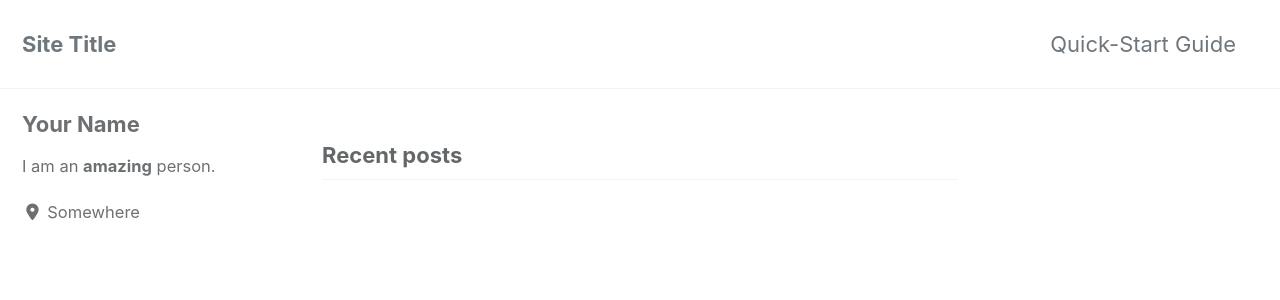
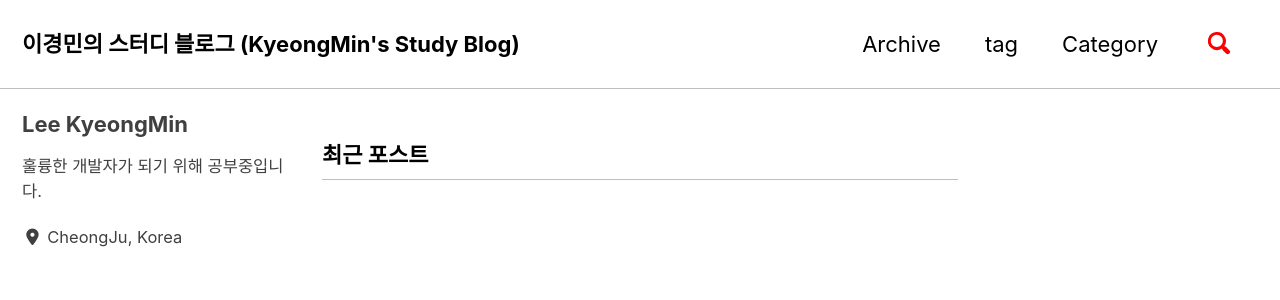
Before and after one commit to ekmst1027/test, a Jekyll site: the page built from index.html, in a window 1280 px wide and 900 px high. Shown: the top 300 px of the window. Built offline with Jekyll 4.4.1, drawn with Linux system fonts in a browser that asks for light colours; cached includes are drawn as plain includes; nearby versions of some CDN libraries; the list of posts is cut into pages by our own code; some of the changed text lies outside the part shown.

Commit message:
설정값 변경 및 초기세팅

```diff
--- a/Gemfile
+++ b/Gemfile
@@ -1,2 +1,4 @@
 source "https://rubygems.org"
-gemspec
+
+gem "jekyll", "~> 3.5"
+gem "minimal-mistakes-jekyll"
--- a/_config.yml
+++ b/_config.yml
@@ -12,92 +12,91 @@
 
 # theme                  : "minimal-mistakes-jekyll"
 # remote_theme           : "mmistakes/minimal-mistakes"
-minimal_mistakes_skin    : "default" # "air", "aqua", "contrast", "dark", "dirt", "neon", "mint", "plum", "sunrise"
+minimal_mistakes_skin: "contrast" # "air", "aqua", "contrast", "dark", "dirt", "neon", "mint", "plum", "sunrise"
 
 # Site Settings
-locale                   : "en-US"
-title                    : "Site Title"
-title_separator          : "-"
-subtitle                 : # site tagline that appears below site title in masthead
-name                     : "Your Name"
-description              : "An amazing website."
-url                      : # the base hostname & protocol for your site e.g. "https://mmistakes.github.io"
-baseurl                  : # the subpath of your site, e.g. "/blog"
-repository               : # GitHub username/repo-name e.g. "mmistakes/minimal-mistakes"
-teaser                   : # path of fallback teaser image, e.g. "/assets/images/500x300.png"
-logo                     : # path of logo image to display in the masthead, e.g. "/assets/images/88x88.png"
-masthead_title           : # overrides the website title displayed in the masthead, use " " for no title
+locale: "ko-KR"
+title: "이경민의 스터디 블로그 (KyeongMin's Study Blog)"
+title_separator: "-"
+subtitle: # site tagline that appears below site title in masthead
+name: "이경민의 블로그"
+description: "개발자 취업을 준비중입니다."
+url: https://kyeongminlee.github.io/ # the base hostname & protocol for your site e.g. "https://mmistakes.github.io"
+baseurl: # the subpath of your site, e.g. "/blog"
+repository: kyeongminlee/kyeongminlee.github.io # GitHub username/repo-name e.g. "mmistakes/minimal-mistakes"
+teaser: # path of fallback teaser image, e.g. "/assets/images/500x300.png"
+logo: # path of logo image to display in the masthead, e.g. "/assets/images/88x88.png"
+masthead_title: # overrides the website title displayed in the masthead, use " " for no title
 # breadcrumbs            : false # true, false (default)
-words_per_minute         : 200
+words_per_minute: 200
 comments:
-  provider               : # false (default), "disqus", "discourse", "facebook", "staticman", "staticman_v2", "utterances", "custom"
+  provider: disqus # false (default), "disqus", "discourse", "facebook", "staticman", "staticman_v2", "utterances", "custom"
   disqus:
-    shortname            : # https://help.disqus.com/customer/portal/articles/466208-what-s-a-shortname-
+    shortname: dev-hundred-blog # https://help.disqus.com/customer/portal/articles/466208-what-s-a-shortname-
   discourse:
-    server               : # https://meta.discourse.org/t/embedding-discourse-comments-via-javascript/31963 , e.g.: meta.discourse.org
+    server: # https://meta.discourse.org/t/embedding-discourse-comments-via-javascript/31963 , e.g.: meta.discourse.org
   facebook:
     # https://developers.facebook.com/docs/plugins/comments
-    appid                :
-    num_posts            : # 5 (default)
-    colorscheme          : # "light" (default), "dark"
+    appid:
+    num_posts: # 5 (default)
+    colorscheme: # "light" (default), "dark"
   utterances:
-    theme                : # "github-light" (default), "github-dark"
-    issue_term           : # "pathname" (default)
+    theme: # "github-light" (default), "github-dark"
+    issue_term: # "pathname" (default)
   staticman:
-    branch               : # "master"
-    endpoint             : # "https://{your Staticman v3 API}/v3/entry/github/"
+    branch: # "master"
+    endpoint: # "https://{your Staticman v3 API}/v3/entry/github/"
 reCaptcha:
-  siteKey                :
-  secret                 :
+  siteKey:
+  secret:
 atom_feed:
-  path                   : # blank (default) uses feed.xml
-search                   : # true, false (default)
-search_full_content      : # true, false (default)
-search_provider          : # lunr (default), algolia, google
+  path: # blank (default) uses feed.xml
+search: true # true, false (default)
+search_full_content: # true, false (default)
+search_provider: # lunr (default), algolia, google
 algolia:
-  application_id         : # YOUR_APPLICATION_ID
-  index_name             : # YOUR_INDEX_NAME
-  search_only_api_key    : # YOUR_SEARCH_ONLY_API_KEY
-  powered_by             : # true (default), false
+  application_id: # YOUR_APPLICATION_ID
+  index_name: # YOUR_INDEX_NAME
+  search_only_api_key: # YOUR_SEARCH_ONLY_API_KEY
+  powered_by: # true (default), false
 google:
-  search_engine_id       : # YOUR_SEARCH_ENGINE_ID
-  instant_search         : # false (default), true
+  search_engine_id: # YOUR_SEARCH_ENGINE_ID
+  instant_search: # false (default), true
 # SEO Related
-google_site_verification :
-bing_site_verification   :
-yandex_site_verification :
-naver_site_verification  :
+google_site_verification:
+bing_site_verification:
+yandex_site_verification:
+naver_site_verification:
 
 # Social Sharing
 twitter:
-  username               :
+  username:
 facebook:
-  username               :
-  app_id                 :
-  publisher              :
-og_image                 : # Open Graph/Twitter default site image
+  username:
+  app_id:
+  publisher:
+og_image: # Open Graph/Twitter default site image
 # For specifying social profiles
 # - https://developers.google.com/structured-data/customize/social-profiles
 social:
-  type                   : # Person or Organization (defaults to Person)
-  name                   : # If the user or organization name differs from the site's name
+  type: # Person or Organization (defaults to Person)
+  name: # If the user or organization name differs from the site's name
   links: # An array of links to social media profiles
 
 # Analytics
 analytics:
-  provider               : false # false (default), "google", "google-universal", "custom"
+  provider: false # false (default), "google", "google-universal", "custom"
   google:
-    tracking_id          :
-    anonymize_ip         : # true, false (default)
-
+    tracking_id:
+    anonymize_ip: # true, false (default)
 
 # Site Author
 author:
-  name             : "Your Name"
-  avatar           : # path of avatar image, e.g. "/assets/images/bio-photo.jpg"
-  bio              : "I am an **amazing** person."
-  location         : "Somewhere"
-  email            :
+  name: "Lee KyeongMin"
+  avatar: # path of avatar image, e.g. "/assets/images/bio-photo.jpg"
+  bio: "훌륭한 개발자가 되기 위해 공부중입니다."
+  location: "CheongJu, Korea"
+  email:
   links:
     - label: "Email"
       icon: "fas fa-fw fa-envelope-square"
@@ -140,7 +139,6 @@ footer:
       icon: "fab fa-fw fa-instagram"
       # url:
 
-
 # Reading Files
 include:
   - .htaccess
@@ -178,14 +176,12 @@ keep_files:
 encoding: "utf-8"
 markdown_ext: "markdown,mkdown,mkdn,mkd,md"
 
-
 # Conversion
 markdown: kramdown
 highlighter: rouge
 lsi: false
 excerpt_separator: "\n\n"
 incremental: false
-
 
 # Markdown Processing
 kramdown:
@@ -198,19 +194,16 @@ kramdown:
   smart_quotes: lsquo,rsquo,ldquo,rdquo
   enable_coderay: false
 
-
 # Sass/SCSS
 sass:
   sass_dir: _sass
   style: compressed # https://sass-lang.com/documentation/file.SASS_REFERENCE.html#output_style
-
 
 # Outputting
 permalink: /:categories/:title/
 paginate: 5 # amount of posts to show
 paginate_path: /page:num/
 timezone: # https://en.wikipedia.org/wiki/List_of_tz_database_time_zones
-
 
 # Plugins (previously gems:)
 plugins:
@@ -227,7 +220,6 @@ whitelist:
   - jekyll-gist
   - jekyll-feed
   - jekyll-include-cache
-
 
 # Archives
 #  Type
@@ -257,14 +249,12 @@ tag_archive:
 #     category: /categories/:name/
 #     tag: /tags/:name/
 
-
 # HTML Compression
 # - https://jch.penibelst.de/
 compress_html:
   clippings: all
   ignore:
     envs: development
-
 
 # Defaults
 defaults:
@@ -275,7 +265,7 @@ defaults:
     values:
       layout: single
       author_profile: true
-      read_time: true
-      comments: # true
+      read_time: false
+      comments: true
       share: true
       related: true
--- a/_data/navigation.yml
+++ b/_data/navigation.yml
@@ -1,7 +1,11 @@
 # main links
 main:
-  - title: "Quick-Start Guide"
-    url: https://mmistakes.github.io/minimal-mistakes/docs/quick-start-guide/
+  - title: "Archive"
+    url: /year-archive/
+  - title: "tag"
+    url: /tags/
+  - title: "Category"
+    url: /categories/
   # - title: "About"
   #   url: https://mmistakes.github.io/minimal-mistakes/about/
   # - title: "Sample Posts"
```
Also changed, not shown: _pages/category-archive.html (added, +12 -0 lines), _pages/tag-archive.html (added, +24 -0 lines), _pages/year-archive.html (added, +14 -0 lines), 1 other file.
